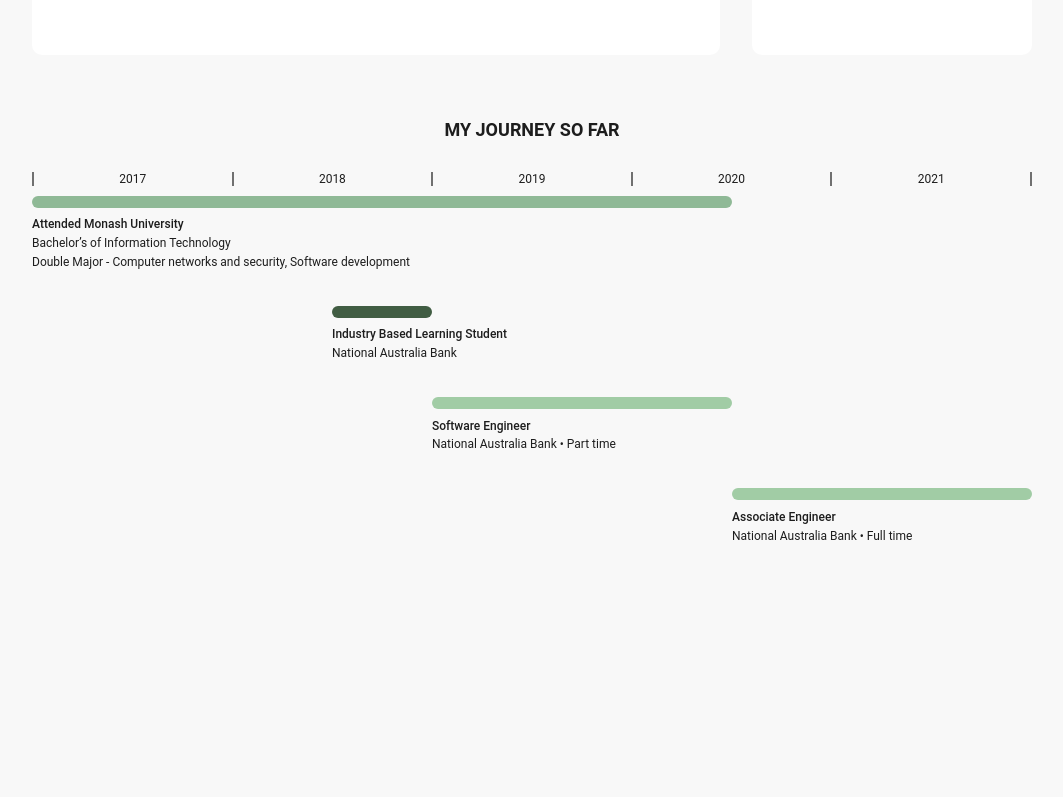
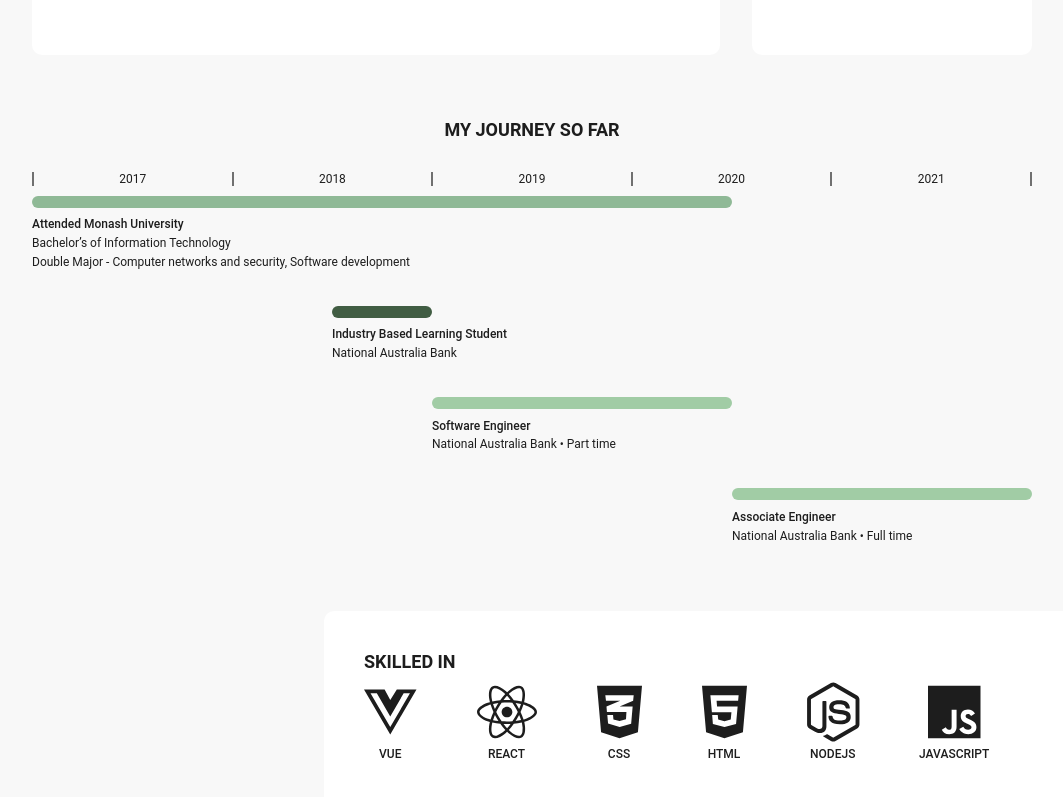
Before and after one commit to rebeccaycheung/portfolio-old, a React (Create React App) app: page / in a window 1280 px wide. Shown: the part 469-1266 px from the top of the page, without its empty margins (108-1171 px from the left). Before the commit the page ends 1016 px from the top, so only its background shows below. Built offline with nearby package versions, Linux system fonts and the light colour scheme; a web font is replaced by a local one.

Commit message:
add skills

```diff
--- a/src/App.tsx
+++ b/src/App.tsx
@@ -2,16 +2,18 @@
 import { ThemeProvider } from 'styled-components';
 import { lightTheme, darkTheme } from './styles/theme';
 import { GlobalStyles } from './styles/global';
-import { Spacing } from './styles/body';
+import { Spacing, Width } from './styles/body';
 import Header from './components/Header';
 import About from './components/About';
 import Journey from './components/Journey';
+import Skills from './components/Skills';
 
 function App() {
   return (
     <ThemeProvider theme={lightTheme}>
       <>
         <GlobalStyles />
+        <Width width={1000}>
           <Header name={"Rebecca Cheung"} buttonText={"Switch to dark mode"} />
           <Spacing space={2} />
           <About title={"Get to know me"} description={
@@ -19,6 +21,9 @@
           }/>
           <Spacing space={2} />
           <Journey title="My journey so far" />
+          <Spacing space={2} />
+        </Width>
+        <Skills title="Skilled in" />
       </>
     </ThemeProvider>
   );
--- /dev/null
+++ b/src/components/Skills.tsx
@@ -0,0 +1,44 @@
+import React, { FunctionComponent } from 'react';
+import { Heading, Spacing, SkillsContainer, SkillItem, SkillItemContainer } from '../styles/body';
+import { FontAwesomeIcon } from '@fortawesome/react-fontawesome'
+
+type SkillsProps = {
+  title: string,
+}
+
+const Skills: FunctionComponent<SkillsProps> = ({ title }) => {
+    return (
+        <SkillsContainer>
+            <Heading>{ title }</Heading>
+            <Spacing space={0.3} />
+            <SkillItemContainer>
+                <SkillItem>
+                    <FontAwesomeIcon icon={["fab", "vuejs"]} size="5x" />
+                    <p>Vue</p>
+                </SkillItem>
+                <SkillItem>
+                    <FontAwesomeIcon icon={["fab", "react"]} size="5x" />
+                    <p>React</p>
+                </SkillItem>
+                <SkillItem>
+                    <FontAwesomeIcon icon={["fab", "css3-alt"]} size="5x" />
+                    <p>CSS</p>
+                </SkillItem>
+                <SkillItem>
+                    <FontAwesomeIcon icon={["fab", "html5"]} size="5x" />
+                    <p>HTML</p>
+                </SkillItem>
+                <SkillItem>
+                    <FontAwesomeIcon icon={["fab", "node-js"]} size="5x" />
+                    <p>NodeJs</p>
+                </SkillItem>
+                <SkillItem>
+                    <FontAwesomeIcon icon={["fab", "js"]} size="5x" />
+                    <p>Javascript</p>
+                </SkillItem>
+            </SkillItemContainer>
+        </SkillsContainer>
+    )
+}
+
+export default Skills;
--- a/src/index.tsx
+++ b/src/index.tsx
@@ -3,10 +3,27 @@
 import App from './App';
 import reportWebVitals from './reportWebVitals';
 import { library } from '@fortawesome/fontawesome-svg-core';
-import { faAws, faGithub, faLinkedin } from '@fortawesome/free-brands-svg-icons';
+import { faAws, faGithub, faLinkedin, faVuejs, faReact, faNodeJs, faCss3Alt, faHtml5, faJs } from '@fortawesome/free-brands-svg-icons';
 import { faCode, faBreadSlice, faGraduationCap, faLeaf, faMagic, faEnvelope, faMoon } from '@fortawesome/free-solid-svg-icons';
 
-library.add(faAws, faCode, faBreadSlice, faGraduationCap, faLeaf, faMagic, faEnvelope, faGithub, faLinkedin, faMoon)
+library.add(
+  faAws,
+  faCode,
+  faBreadSlice,
+  faGraduationCap,
+  faLeaf,
+  faMagic,
+  faEnvelope,
+  faGithub,
+  faLinkedin,
+  faMoon,
+  faVuejs,
+  faReact,
+  faNodeJs,
+  faCss3Alt,
+  faHtml5,
+  faJs,
+)
 
 ReactDOM.render(
   <React.StrictMode>
--- a/src/styles/body.ts
+++ b/src/styles/body.ts
@@ -1,4 +1,12 @@
 import styled from "styled-components";
+
+interface WidthProps {
+    width: number;
+}
+
+export const Width = styled.body<WidthProps>`
+    ${({ width }) => `width: ${width}px;`}
+`
 
 interface SpacingProps {
     space: number;
@@ -6,6 +14,20 @@
 
 export const Spacing = styled.div<SpacingProps>`
     ${({ space }) => `padding: ${space}rem;`}
+`
+
+interface MarginProps {
+    marginLeft?: number;
+    marginRight?: number;
+    marginTop?: number;
+    marginBottom?: number;
+}
+
+export const Margin = styled.div<MarginProps>`
+    ${({ marginTop }) => marginTop ? `margin-top:${marginTop}px` : `margin-top:0px`};
+    ${({ marginLeft }) => marginLeft ? `margin-left:${marginLeft}px` : `margin-left:0px`};
+    ${({ marginRight }) => marginRight ? `margin-right:${marginRight}px` : `margin-right:0px`};
+    ${({ marginBottom }) => marginBottom ? `margin-bottom:${marginBottom}px` : `margin-bottom:0px`};
 `
 
 export const HeaderStyle = styled.div`
@@ -107,16 +129,22 @@
     text-align: left;
 `
 
-interface MarginProps {
-    marginLeft?: number;
-    marginRight?: number;
-    marginTop?: number;
-    marginBottom?: number;
-}
+export const SkillsContainer = styled(Tile)`
+    width: 60%;
+    float: right;
+`
 
-export const Margin = styled.div<MarginProps>`
-    ${({ marginTop }) => marginTop ? `margin-top:${marginTop}px` : `margin-top:0px`};
-    ${({ marginLeft }) => marginLeft ? `margin-left:${marginLeft}px` : `margin-left:0px`};
-    ${({ marginRight }) => marginRight ? `margin-right:${marginRight}px` : `margin-right:0px`};
-    ${({ marginBottom }) => marginBottom ? `margin-bottom:${marginBottom}px` : `margin-bottom:0px`};
+export const SkillItem = styled.div`
+    text-align: center;
+    padding-right: 60px;
+    text-transform: uppercase;
+    font-weight: 500;
 `
+
+export const SkillItemContainer = styled.div`
+    display: flex;
+    justify-items: space-between;
+    align-items: center;
+    flex-wrap: wrap;
+    width: 800px;
+`
--- a/src/styles/global.ts
+++ b/src/styles/global.ts
@@ -15,7 +15,6 @@
     color: #1d1d1d;
     font-family: 'Roboto', 'Arial', 'san-serif';
     font-size: 12px;
-    width: 1000px;
   }
 
   h1 {
```
Lines whose indentation alone changed are shown as unchanged.
